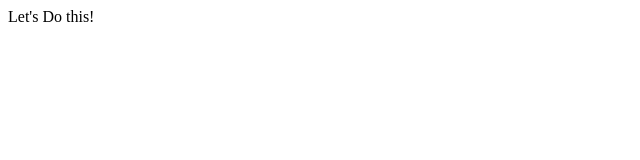
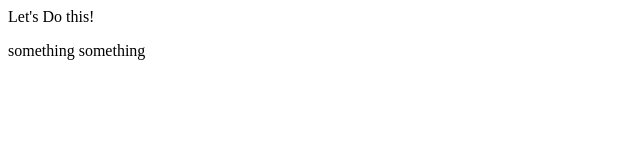
Before and after one commit to danhagan/travel-site, a plain HTML site: page index.html in a window 1280 px wide. Shown: the whole page, without its empty margins (0-640 px from the left). Drawn offline with Linux system fonts and the light colour scheme.

Commit message:
added more tags and content

```diff
--- a/index.html
+++ b/index.html
@@ -1 +1,2 @@
 <hi>Let's Do this!</h1>
+  <p>something something</p>
```
